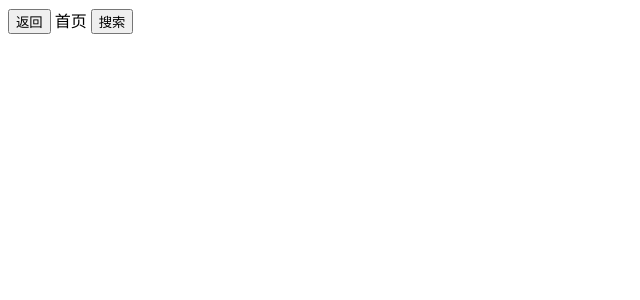
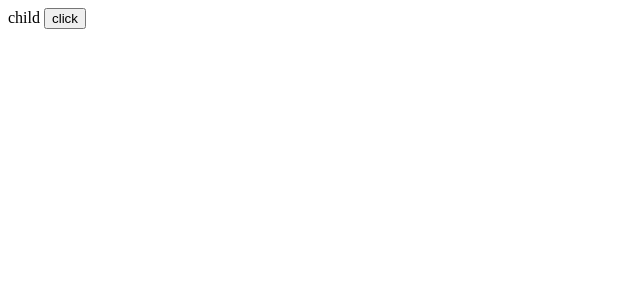
Before and after one commit to icebear32/VUE_CODE, a Vue app in the folder vuecode/myapp/: page / in a window 1280 px wide. Shown: the top 300 px of the page, without its empty margins (0-640 px from the left). Built offline with nearby package versions, Linux system fonts and the light colour scheme.

Commit message:
组件传值的父传子和子传父

```diff
--- a/vuecode/myapp/src/01-父传子/Navbar.vue
+++ b/vuecode/myapp/src/01-父传子/Navbar.vue
@@ -1,11 +1,9 @@
-<script>
-export default {
-    props: [
-        "title",
-        "left",
-        "right"
-    ]
-}
+<script setup>
+const props = defineProps([
+    "title",
+    "left",
+    "right"
+])
 </script>
 
 <template>
--- /dev/null
+++ b/vuecode/myapp/src/02-子传父/App.vue
@@ -0,0 +1,14 @@
+<script setup>
+import Child from './child.vue'
+
+const handleEvent = (data) => {
+    console.log("app-event", data)
+}
+</script>
+
+<template>
+    <!-- 父组件绑定自定义事件 -->
+    <Child @event="handleEvent" />
+</template>
+
+<style></style>
--- /dev/null
+++ b/vuecode/myapp/src/02-子传父/Child.vue
@@ -0,0 +1,18 @@
+<script setup>
+// 通过defineEmits编译器宏生成emit方法
+const emits = defineEmits(['event'])
+const childTitle = "child-title"
+const handleClick = () => {
+    // 触发自定义事件，并传递参数
+    emits('event', childTitle)
+}
+</script>
+
+<template>
+    <div>
+        child
+        <button @click="handleClick">click</button>
+    </div>
+</template>
+
+<style></style>
--- a/vuecode/myapp/src/main.js
+++ b/vuecode/myapp/src/main.js
@@ -1,6 +1,7 @@
 import { createApp } from 'vue'
 // import './style.css'
 // import App from './App.vue'
-import App from './01-父传子/App.vue'
+// import App from './01-父传子/App.vue'
+import App from './02-子传父/App.vue'
 
 createApp(App).mount('#app')
```
Also changed, not shown: vuecode/myapp/src/01-父传子/App.vue (+1 -7 lines), 1 other file (tests, documents, lock files or other folders).
